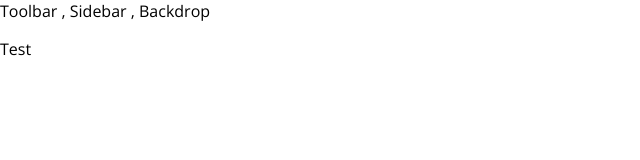
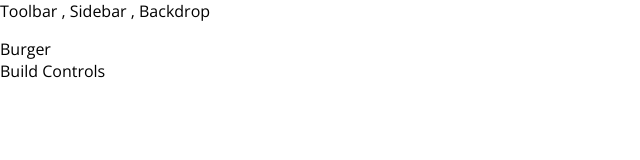
Before and after one commit to ShashankBiplav/the_burger_builder, a React (Create React App) app: page / in a window 1280 px wide. Shown: the top 160 px of the page, without its empty margins (0-640 px from the left). Built offline with nearby package versions, Linux system fonts and the light colour scheme.

Commit message:
Added the BurgerBuilder container and CSS module to Layout

```diff
--- a/src/App.js
+++ b/src/App.js
@@ -1,12 +1,13 @@
 import React from 'react';
 
 import Layout from './components/Layout/Layout';
+import BurgerBuilder from './containers/BurgerBuilder/BurgerBuilder';
 
 function App() {
   return (
     <div className="App">
       <Layout>
-          <p>Test</p>
+          <BurgerBuilder/>
       </Layout>
     </div>
   );
--- a/src/components/Layout/Layout.js
+++ b/src/components/Layout/Layout.js
@@ -1,11 +1,12 @@
 import React from 'react';
 
 import Aux from '../../hoc/Aux';
+import classes from './Layout.module.css';
 
 const layout = (props) => (
     <Aux>
         <div> Toolbar , Sidebar , Backdrop</div>
-        <main>
+        <main className={classes.Content}>
             {props.children}
         </main>
     </Aux>
--- /dev/null
+++ b/src/components/Layout/Layout.module.css
@@ -0,0 +1,3 @@
+.Content{
+    margin-top: 16px;
+}
--- /dev/null
+++ b/src/containers/BurgerBuilder/BurgerBuilder.js
@@ -0,0 +1,14 @@
+import React, {Component} from 'react';
+import Aux from '../../hoc/Aux';
+
+class BurgerBuilder extends Component{
+    render(){
+        return(
+            <Aux>
+                <div>Burger</div>
+                <div>Build Controls</div>
+            </Aux>
+        );
+    }
+}
+export default BurgerBuilder;
```
